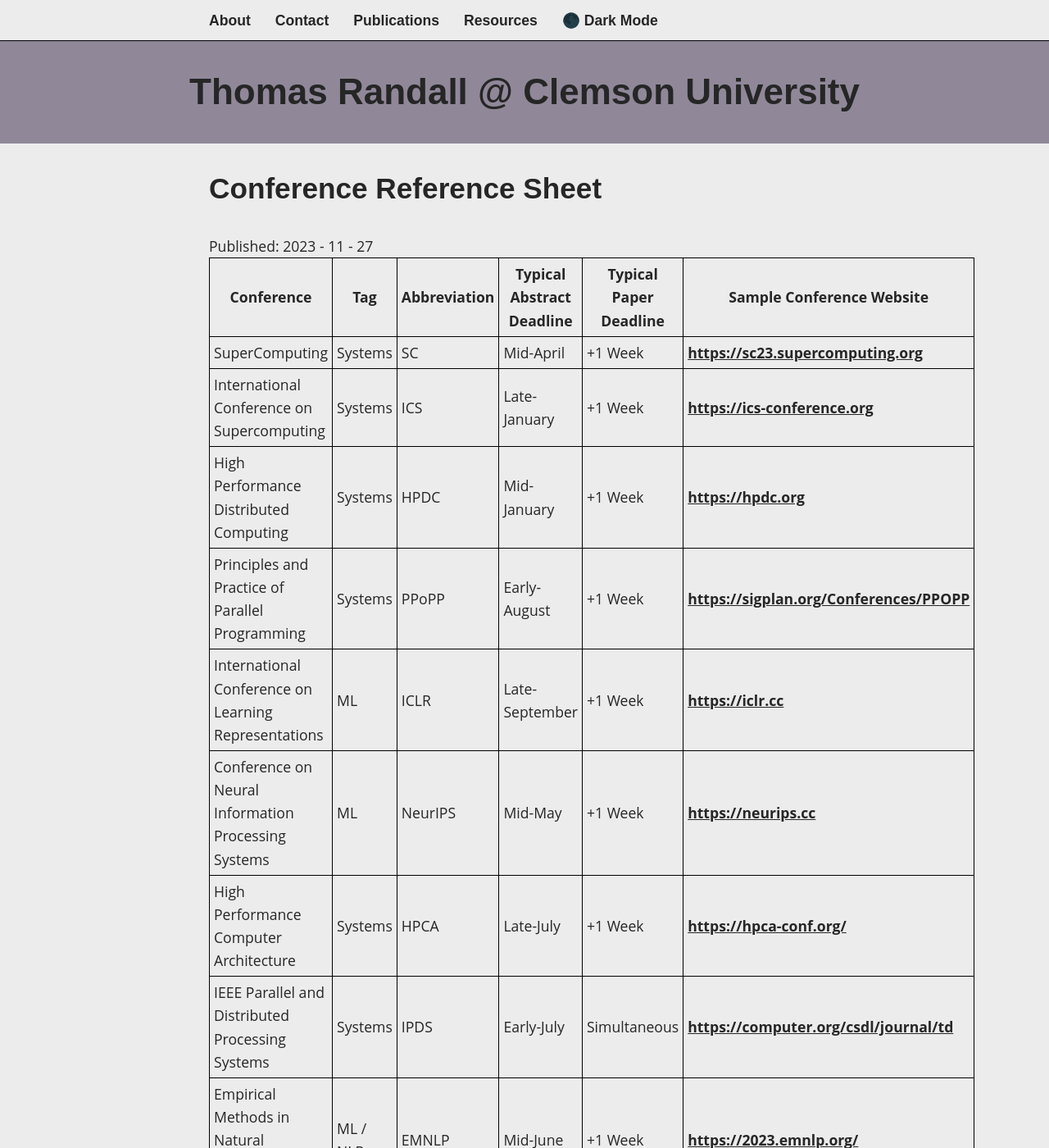
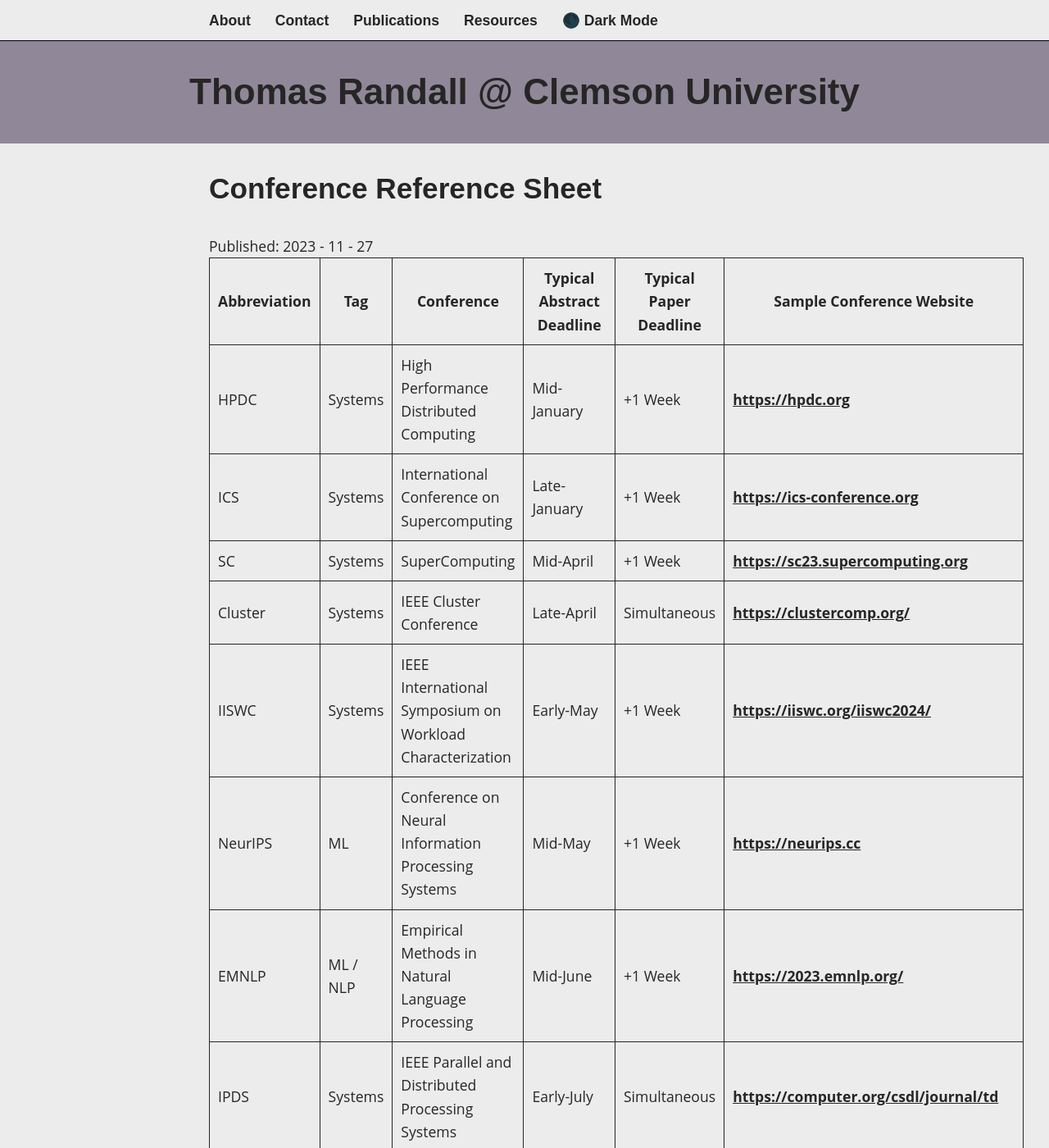
Before and after one commit to tlranda/tlranda.github.io, a Jekyll site: the page built from _posts/2023-11-27-conference_list.md, in a window 1280 px wide and 1400 px high. Shown: the whole window at 82% size. Built offline with Jekyll 4.4.1, drawn with Linux system fonts in a browser that asks for light colours; some of the changed text lies outside the part shown.

Commit message:
Update conference table column order and rows by calendar order; update table for visible borders

```diff
--- a/_posts/2023-11-27-conference_list.md
+++ b/_posts/2023-11-27-conference_list.md
@@ -5,17 +5,17 @@
 categories: resource
 ---
 
-| Conference                                                | Tag      | Abbreviation | Typical Abstract Deadline | Typical Paper Deadline | Sample Conference Website |
-|-----------------------------------------------------------|----------|--------------|---------------------------|------------------------|---------------------------|
-| SuperComputing                                            | Systems  | SC           | Mid-April                 | +1 Week                | [https://sc23.supercomputing.org](https://sc23.supercomputing.org)|
-| International Conference on Supercomputing                | Systems  | ICS          | Late-January              | +1 Week                | [https://ics-conference.org](https://ics-conference.org)|
-| High Performance Distributed Computing                    | Systems  | HPDC         | Mid-January               | +1 Week                | [https://hpdc.org](https://hpdc.org)|
-| Principles and Practice of Parallel Programming           | Systems  | PPoPP        | Early-August              | +1 Week                | [https://sigplan.org/Conferences/PPOPP](https://sigplan.org/Conferences/PPOPP)|
-| International Conference on Learning Representations      | ML       | ICLR         | Late-September            | +1 Week                | [https://iclr.cc](https://iclr.cc)|
-| Conference on Neural Information Processing Systems       | ML       | NeurIPS      | Mid-May                   | +1 Week                | [https://neurips.cc](https://neurips.cc)|
-| High Performance Computer Architecture                    | Systems  | HPCA         | Late-July                 | +1 Week                | [https://hpca-conf.org/](https://hpca-conf.org/)|
-| IEEE Parallel and Distributed Processing Systems          | Systems  | IPDS         | Early-July                | Simultaneous           | [https://computer.org/csdl/journal/td](https://computer.org/csdl/journal/td)|
-| Empirical Methods in Natural Language Processing          | ML / NLP | EMNLP        | Mid-June                  | +1 Week                | [https://2023.emnlp.org/](https://2023.emnlp.org/)|
-| IEEE International Symposium on Workload Characterization | Systems  | IISWC        | Early-May                 | +1 Week                | [https://iiswc.org/iiswc2024/](https://iiswc.org/iiswc2024/)|
-| IEEE Cluster Conference                                   | Systems  | Cluster      | Mid-May                   | Simultaneous           | [https://clustercomp.org/](https://clustercomp.org/)|
+| Abbreviation | Tag      | Conference                                                | Typical Abstract Deadline | Typical Paper Deadline | Sample Conference Website |
+|--------------|----------|-----------------------------------------------------------|---------------------------|------------------------|---------------------------|
+| HPDC         | Systems  | High Performance Distributed Computing                    | Mid-January               | +1 Week                | [https://hpdc.org](https://hpdc.org) |
+| ICS          | Systems  | International Conference on Supercomputing                | Late-January              | +1 Week                | [https://ics-conference.org](https://ics-conference.org) |
+| SC           | Systems  | SuperComputing                                            | Mid-April                 | +1 Week                | [https://sc23.supercomputing.org](https://sc23.supercomputing.org) |
+| Cluster      | Systems  | IEEE Cluster Conference                                   | Late-April                | Simultaneous           | [https://clustercomp.org/](https://clustercomp.org/) |
+| IISWC        | Systems  | IEEE International Symposium on Workload Characterization | Early-May                 | +1 Week                | [https://iiswc.org/iiswc2024/](https://iiswc.org/iiswc2024/) |
+| NeurIPS      | ML       | Conference on Neural Information Processing Systems       | Mid-May                   | +1 Week                | [https://neurips.cc](https://neurips.cc) |
+| EMNLP        | ML / NLP | Empirical Methods in Natural Language Processing          | Mid-June                  | +1 Week                | [https://2023.emnlp.org/](https://2023.emnlp.org/) |
+| IPDS         | Systems  | IEEE Parallel and Distributed Processing Systems          | Early-July                | Simultaneous           | [https://computer.org/csdl/journal/td](https://computer.org/csdl/journal/td) |
+| HPCA         | Systems  | High Performance Computer Architecture                    | Late-July                 | +1 Week                | [https://hpca-conf.org/](https://hpca-conf.org/) |
+| PPoPP        | Systems  | Principles and Practice of Parallel Programming           | Early-August              | +1 Week                | [https://sigplan.org/Conferences/PPOPP](https://sigplan.org/Conferences/PPOPP) |
+| ICLR         | ML       | International Conference on Learning Representations      | Late-September            | +1 Week                | [https://iclr.cc](https://iclr.cc) |
 {:.mdborderedtable}
--- a/_sass/_layout.scss
+++ b/_sass/_layout.scss
@@ -160,8 +160,8 @@
 .mdborderedtable {
   border-collapse: collapse;
   > table, td, th {
-    border: 1px solid black;
-	padding: 5px;
+    border: 1px solid var(--text-color);
+	padding: 10px;
   }
 }
 
```
